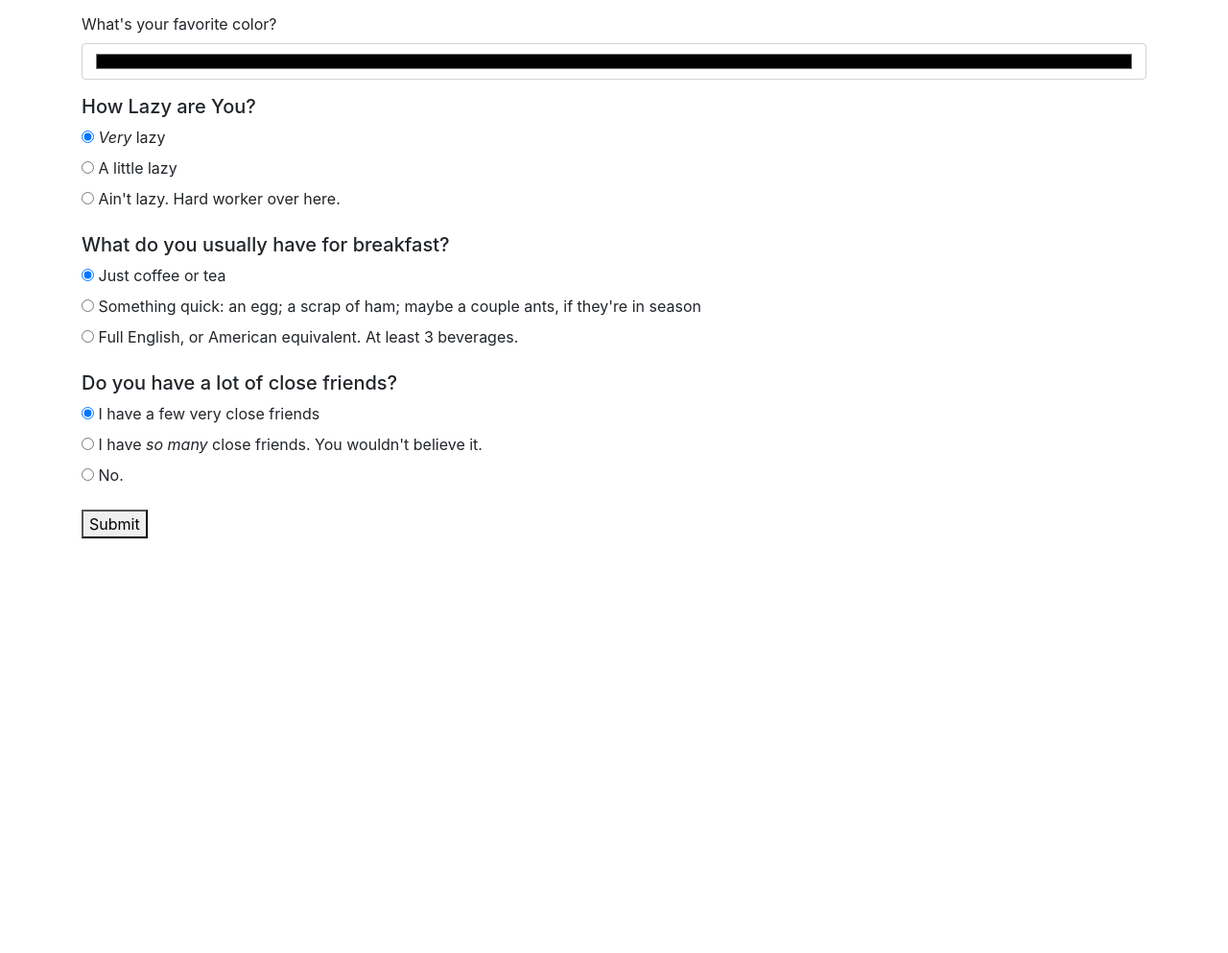
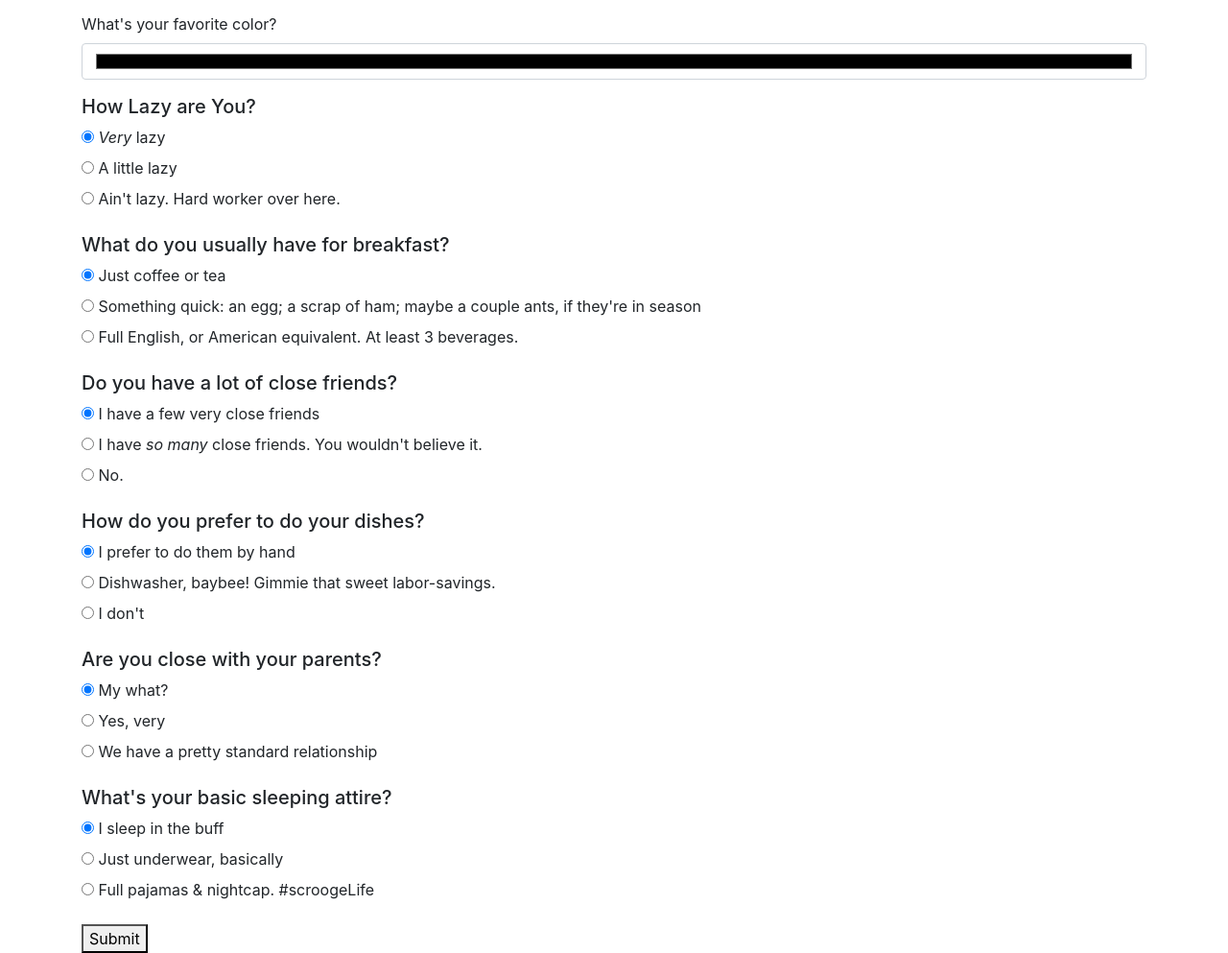
Before and after one commit to tigertiger/language-suggester, a plain HTML site: page index.html in a window 1280 px wide. Shown: the part 107-1100 px from the top of the page at 96% size. Before the commit the page ends 800 px from the top, so only its background shows below. Drawn offline with Linux system fonts and the light colour scheme.

Commit message:
add html & js for 3 more questions + add try again button for page refresh

```diff
--- a/index.html
+++ b/index.html
@@ -81,6 +81,69 @@
           </label>
         </div>
       </div>
+      <div class="form-group">
+        <h5>How do you prefer to do your dishes?</h5>
+        <div class="questionFour">
+          <label for="dishes1">
+            <input type="radio" name="dishes" value="1" checked>
+            I prefer to do them by hand
+          </label>
+        </div>
+        <div class="questionFour">
+          <label for="dishes2">
+            <input type="radio" name="dishes" value="2">
+            Dishwasher, baybee! Gimmie that sweet labor-savings.
+          </label>
+        </div>
+        <div class="questionFour">
+          <label for="dishes3">
+            <input type="radio" name="dishes" value="3">
+            I don't
+          </label>
+        </div>
+      </div>
+      <div class="form-group">
+        <h5>Are you close with your parents?</h5>
+        <div class="questionFive">
+          <label for="parents3">
+            <input type="radio" name="parents" value="3" checked>
+            My what?
+          </label>
+        </div>
+        <div class="questionFive">
+          <label for="parents1">
+            <input type="radio" name="parents" value="1">
+            Yes, very
+          </label>
+        </div>
+        <div class="questionFive">
+          <label for="parents2">
+            <input type="radio" name="parents" value="2">
+            We have a pretty standard relationship
+          </label>
+        </div>
+      </div>
+      <div class="form-group">
+        <h5>What's your basic sleeping attire?</h5>
+        <div class="questionSix">
+          <label for="sleep1">
+            <input type="radio" name="sleep" value="1" checked>
+            I sleep in the buff
+          </label>
+        </div>
+        <div class="questionSix">
+          <label for="sleep2">
+            <input type="radio" name="sleep" value="2">
+            Just underwear, basically
+          </label>
+        </div>
+        <div class="questionSix">
+          <label for="sleep3">
+            <input type="radio" name="sleep" value="3">
+            Full pajamas & nightcap. #scroogeLife
+          </label>
+        </div>
+      </div>
       <button id="submit" type="submit" class="button">Submit</button>
       <button id="again" class="button">Try Again</button>
     </form>
--- a/js/scripts.js
+++ b/js/scripts.js
@@ -1,7 +1,7 @@
 // Business Logic goes up here??
 
-function avg(lazyInput, breakfastInput, friendsInput) {
-  return Math.ceil((lazyInput + breakfastInput + friendsInput) / 3);
+function avg(lazyInput, breakfastInput, friendsInput, dishesInput, parentsInput, sleepInput) {
+  return Math.ceil((lazyInput + breakfastInput + friendsInput + dishesInput + parentsInput + sleepInput) / 6);
 }
 // UI down below
 
@@ -14,7 +14,14 @@ $(document).ready(function() {
     console.log(breakfastInput);
     const friendsInput = parseInt($("input:radio[name=friends]:checked").val());
     console.log(friendsInput);
-    let result = avg(lazyInput, breakfastInput, friendsInput);
+    const dishesInput = parseInt($("input:radio[name=dishes]:checked").val());
+    console.log(dishesInput);
+    const parentsInput = parseInt($("input:radio[name=parents]:checked").val());
+    console.log(parentsInput);
+    const sleepInput = parseInt($("input:radio[name=sleep]:checked").val());
+    console.log(sleepInput);
+
+    let result = avg(lazyInput, breakfastInput, friendsInput, dishesInput, parentsInput, sleepInput);
     if (result === 3) {
       $("#cSharp").show();
     } else if (result === 1) {
```
